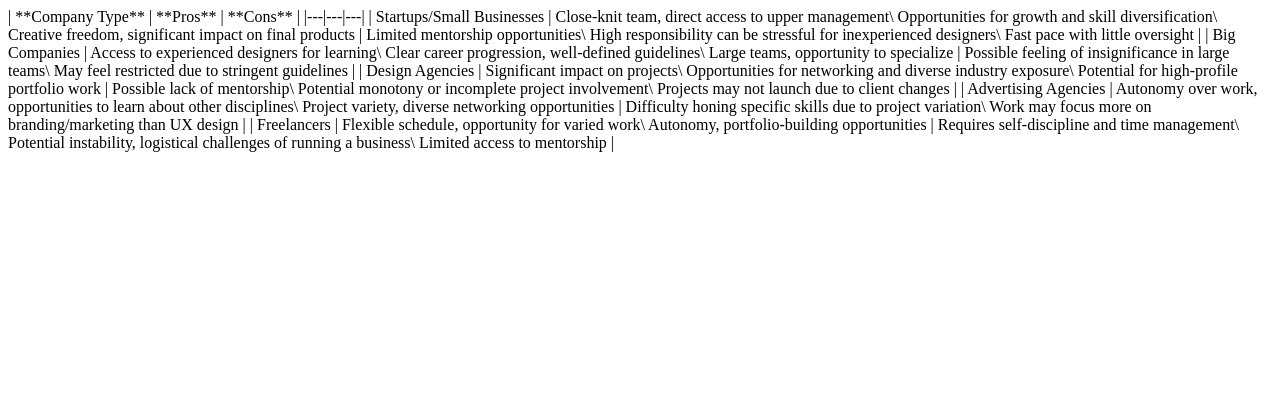
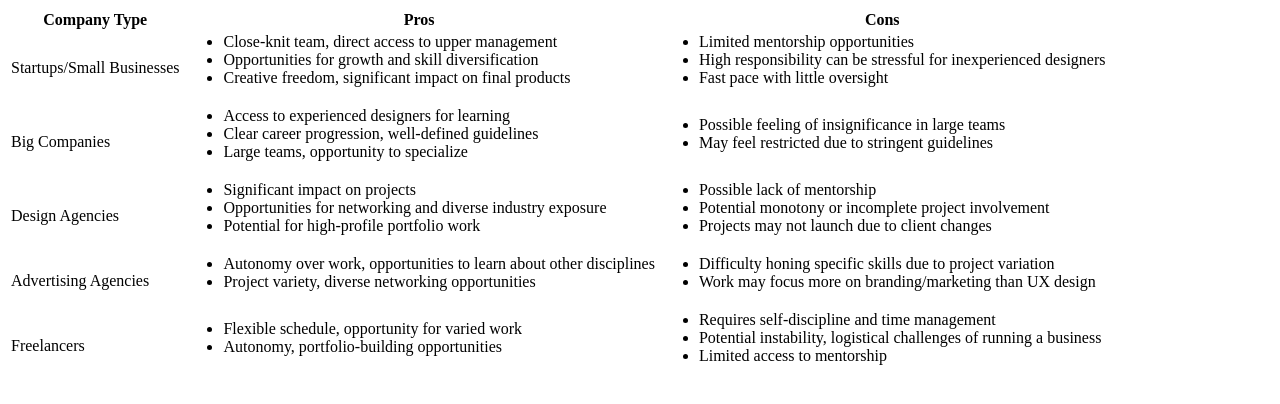
Before and after one commit to cusgong/cusgong.github.io, a plain HTML site: page index.html in a window 1280 px wide. Drawn offline with Linux system fonts and the light colour scheme.

Commit message:
Update index.html

```diff
--- a/index.html
+++ b/index.html
@@ -1,7 +1,92 @@
-| **Company Type** | **Pros** | **Cons** |
-|---|---|---|
-| Startups/Small Businesses | Close-knit team, direct access to upper management\ Opportunities for growth and skill diversification\ Creative freedom, significant impact on final products | Limited mentorship opportunities\ High responsibility can be stressful for inexperienced designers\ Fast pace with little oversight |
-| Big Companies | Access to experienced designers for learning\ Clear career progression, well-defined guidelines\ Large teams, opportunity to specialize | Possible feeling of insignificance in large teams\ May feel restricted due to stringent guidelines |
-| Design Agencies | Significant impact on projects\ Opportunities for networking and diverse industry exposure\ Potential for high-profile portfolio work | Possible lack of mentorship\ Potential monotony or incomplete project involvement\ Projects may not launch due to client changes |
-| Advertising Agencies | Autonomy over work, opportunities to learn about other disciplines\ Project variety, diverse networking opportunities | Difficulty honing specific skills due to project variation\ Work may focus more on branding/marketing than UX design |
-| Freelancers | Flexible schedule, opportunity for varied work\ Autonomy, portfolio-building opportunities | Requires self-discipline and time management\ Potential instability, logistical challenges of running a business\ Limited access to mentorship |
+<table>
+    <thead>
+        <tr>
+            <th>Company Type</th>
+            <th>Pros</th>
+            <th>Cons</th>
+        </tr>
+    </thead>
+    <tbody>
+        <tr>
+            <td>Startups/Small Businesses</td>
+            <td>
+                <ul>
+                    <li>Close-knit team, direct access to upper management</li>
+                    <li>Opportunities for growth and skill diversification</li>
+                    <li>Creative freedom, significant impact on final products</li>
+                </ul>
+            </td>
+            <td>
+                <ul>
+                    <li>Limited mentorship opportunities</li>
+                    <li>High responsibility can be stressful for inexperienced designers</li>
+                    <li>Fast pace with little oversight</li>
+                </ul>
+            </td>
+        </tr>
+        <tr>
+            <td>Big Companies</td>
+            <td>
+                <ul>
+                    <li>Access to experienced designers for learning</li>
+                    <li>Clear career progression, well-defined guidelines</li>
+                    <li>Large teams, opportunity to specialize</li>
+                </ul>
+            </td>
+            <td>
+                <ul>
+                    <li>Possible feeling of insignificance in large teams</li>
+                    <li>May feel restricted due to stringent guidelines</li>
+                </ul>
+            </td>
+        </tr>
+        <tr>
+            <td>Design Agencies</td>
+            <td>
+                <ul>
+                    <li>Significant impact on projects</li>
+                    <li>Opportunities for networking and diverse industry exposure</li>
+                    <li>Potential for high-profile portfolio work</li>
+                </ul>
+            </td>
+            <td>
+                <ul>
+                    <li>Possible lack of mentorship</li>
+                    <li>Potential monotony or incomplete project involvement</li>
+                    <li>Projects may not launch due to client changes</li>
+                </ul>
+            </td>
+        </tr>
+        <tr>
+            <td>Advertising Agencies</td>
+            <td>
+                <ul>
+                    <li>Autonomy over work, opportunities to learn about other disciplines</li>
+                    <li>Project variety, diverse networking opportunities</li>
+                </ul>
+            </td>
+            <td>
+                <ul>
+                    <li>Difficulty honing specific skills due to project variation</li>
+                    <li>Work may focus more on branding/marketing than UX design</li>
+                </ul>
+            </td>
+        </tr>
+        <tr>
+            <td>Freelancers</td>
+            <td>
+                <ul>
+                    <li>Flexible schedule, opportunity for varied work</li>
+                    <li>Autonomy, portfolio-building opportunities</li>
+                </ul>
+            </td>
+            <td>
+                <ul>
+                    <li>Requires self-discipline and time management</li>
+                    <li>Potential instability, logistical challenges of running a business</li>
+                    <li>Limited access to mentorship</li>
+                </ul>
+            </td>
+        </tr>
+    </tbody>
+</table>
```
